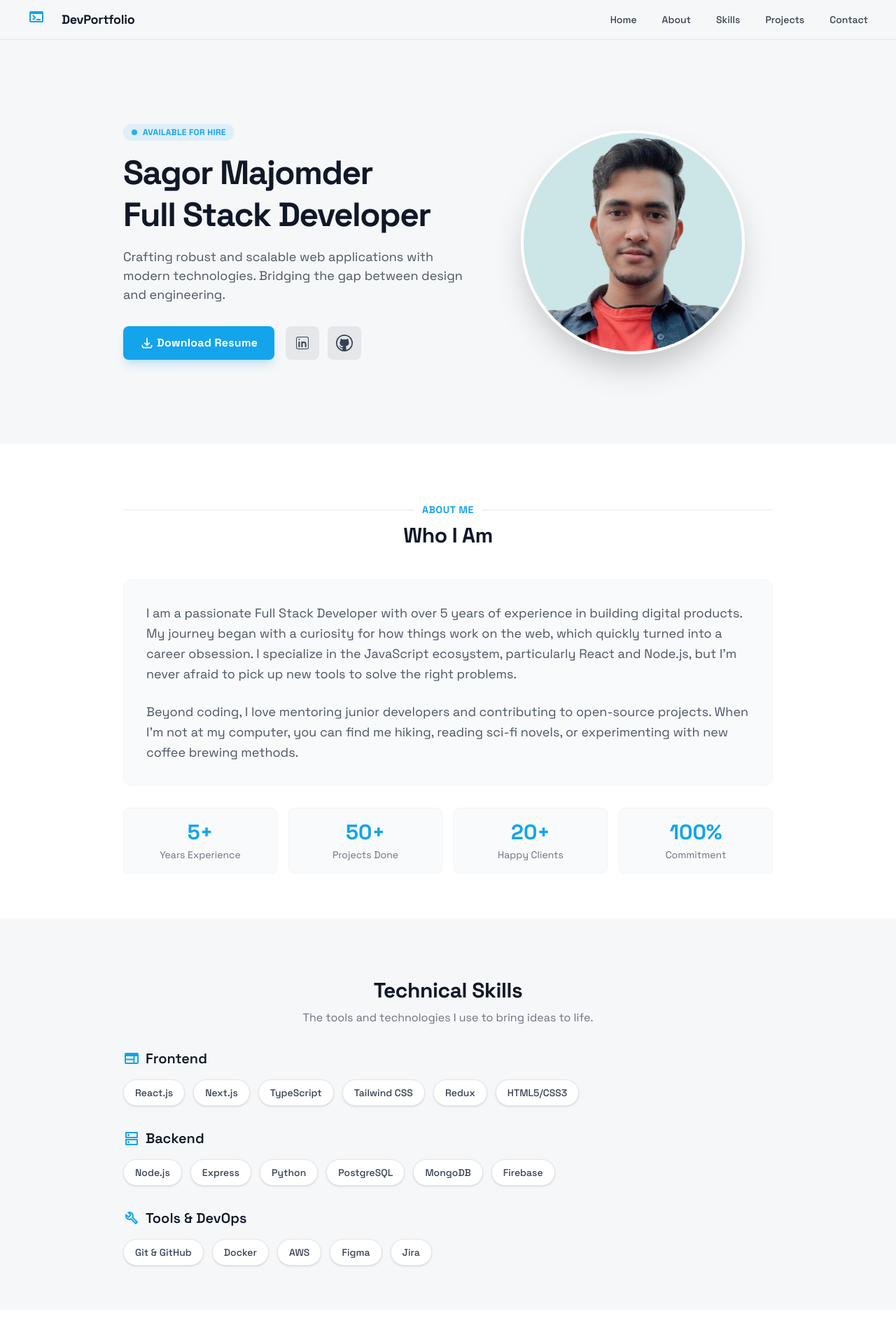
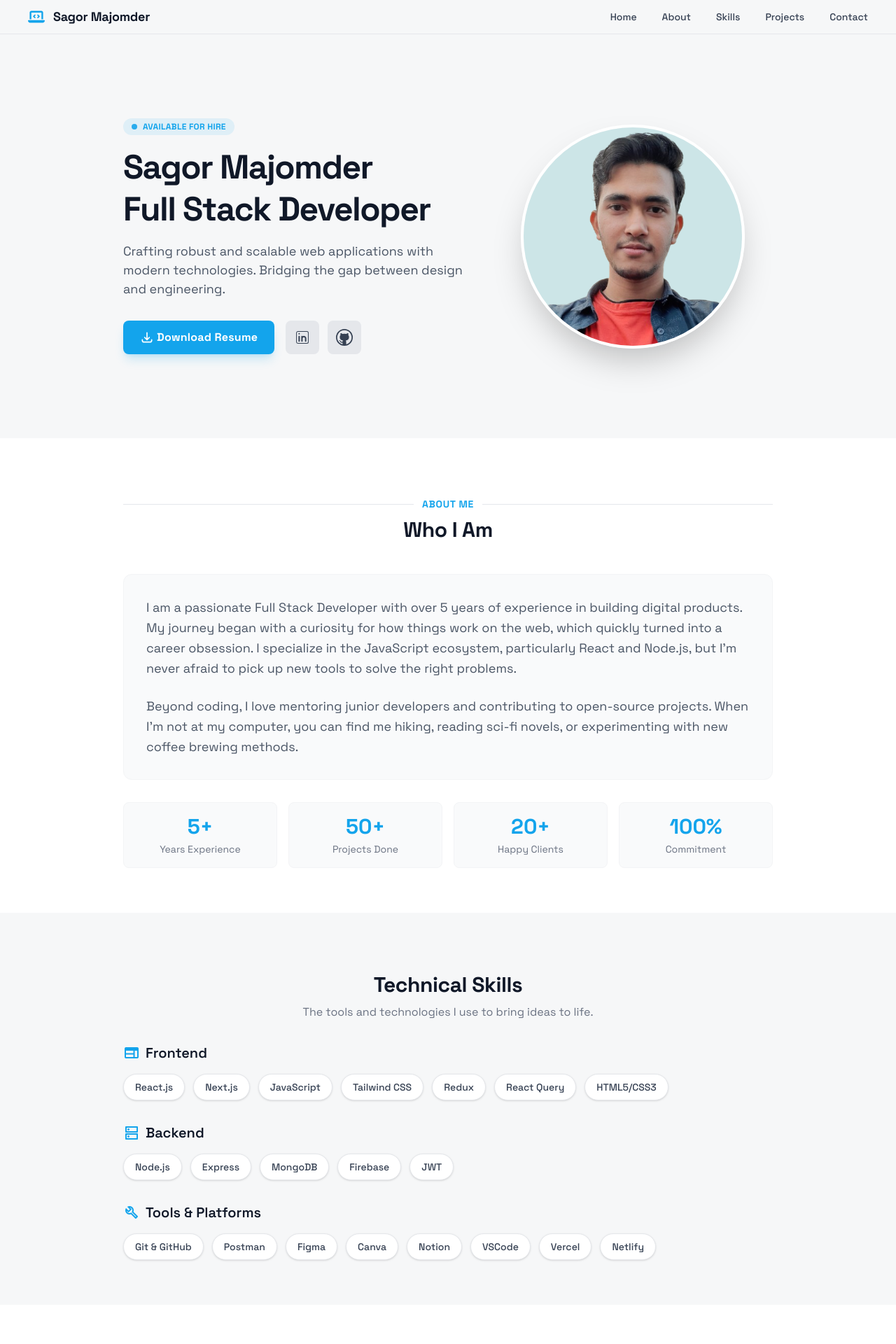
Before and after one commit to sagormajomder/portfolio, a React (Vite) app: page / in a window 1280 px wide. Shown: the top 1920 px of the page at 70% size. Built offline with nearby package versions, Linux system fonts and the light colour scheme.

Commit message:
refactor Navbar and Skills components for improved structure and icon integration

```diff
--- a/src/components/Navbar.jsx
+++ b/src/components/Navbar.jsx
@@ -1,5 +1,6 @@
 import { motion } from 'framer-motion';
 import { useState } from 'react';
+import { FaLaptopCode } from 'react-icons/fa6';
 
 const navLinks = [
   { name: 'Home', href: '#home' },
@@ -17,43 +18,42 @@ const Navbar = () => {
       initial={{ y: -100 }}
       animate={{ y: 0 }}
       transition={{ duration: 0.5 }}
-            className="sticky top-0 z-50 flex items-center justify-between whitespace-nowrap border-b border-solid border-b-gray-200 dark:border-b-[#283339] bg-background-light/95 dark:bg-[#111618]/95 backdrop-blur-sm px-4 md:px-10 py-3"
-        >
-            <div className="flex items-center gap-4 text-gray-900 dark:text-white">
-                <div className="size-8 text-primary">
-                    <span className="material-symbols-outlined text-3xl">terminal</span>
+      className='sticky top-0 z-100 flex items-center justify-between whitespace-nowrap border-b border-solid border-b-gray-200 dark:border-b-[#283339] bg-background-light/95 dark:bg-[#111618]/95 backdrop-blur-sm px-4 md:px-10 py-3'>
+      <div className='flex items-center gap-3 text-gray-900 dark:text-white'>
+        <div className='text-primary'>
+          <FaLaptopCode className='text-2xl' />
         </div>
-                <h2 className="text-gray-900 dark:text-white text-lg font-bold leading-tight tracking-[-0.015em]">
-                    DevPortfolio
+        <h2 className='text-gray-900 dark:text-white text-lg font-bold leading-tight tracking-[-0.015em]'>
+          Sagor Majomder
         </h2>
       </div>
-            <div className="hidden md:flex flex-1 justify-end gap-8">
-                <nav className="flex items-center gap-9">
-                    {navLinks.map((link) => (
+      <div className='hidden md:flex flex-1 justify-end gap-8'>
+        <nav className='flex items-center gap-9'>
+          {navLinks.map(link => (
             <a
               key={link.name}
-                            className="text-gray-700 dark:text-white text-sm font-medium leading-normal hover:text-primary transition-colors"
-                            href={link.href}
-                        >
+              className='text-gray-700 dark:text-white text-sm font-medium leading-normal hover:text-primary transition-colors'
+              href={link.href}>
               {link.name}
             </a>
           ))}
         </nav>
       </div>
       {/* Mobile Menu Icon */}
-            <div className="md:hidden text-gray-900 dark:text-white" onClick={() => setIsOpen(!isOpen)}>
-                <span className="material-symbols-outlined cursor-pointer">menu</span>
+      <div
+        className='md:hidden text-gray-900 dark:text-white'
+        onClick={() => setIsOpen(!isOpen)}>
+        <span className='material-symbols-outlined cursor-pointer'>menu</span>
       </div>
       {/* Mobile Menu (Simple implementation) */}
       {isOpen && (
-                <div className="absolute top-full left-0 w-full bg-background-light dark:bg-[#111618] border-b border-gray-200 dark:border-[#283339] md:hidden flex flex-col p-4 shadow-lg">
-                    {navLinks.map((link) => (
+        <div className='absolute top-full left-0 w-full bg-background-light dark:bg-[#111618] border-b border-gray-200 dark:border-[#283339] md:hidden flex flex-col p-4 shadow-lg'>
+          {navLinks.map(link => (
             <a
               key={link.name}
-                            className="py-2 text-gray-700 dark:text-white text-sm font-medium hover:text-primary transition-colors"
+              className='py-2 text-gray-700 dark:text-white text-sm font-medium hover:text-primary transition-colors'
               href={link.href}
-                            onClick={() => setIsOpen(false)}
-                        >
+              onClick={() => setIsOpen(false)}>
               {link.name}
             </a>
           ))}
--- a/src/components/Skills.jsx
+++ b/src/components/Skills.jsx
@@ -4,49 +4,71 @@ const skillsData = [
   {
     category: 'Frontend',
     icon: 'web',
-        items: ['React.js', 'Next.js', 'TypeScript', 'Tailwind CSS', 'Redux', 'HTML5/CSS3']
+    items: [
+      'React.js',
+      'Next.js',
+      'JavaScript',
+      'Tailwind CSS',
+      'Redux',
+      'React Query',
+      'HTML5/CSS3',
+    ],
   },
   {
     category: 'Backend',
     icon: 'dns',
-        items: ['Node.js', 'Express', 'Python', 'PostgreSQL', 'MongoDB', 'Firebase']
+    items: ['Node.js', 'Express', 'MongoDB', 'Firebase', 'JWT'],
   },
   {
-        category: 'Tools & DevOps',
+    category: 'Tools & Platforms',
     icon: 'build',
-        items: ['Git & GitHub', 'Docker', 'AWS', 'Figma', 'Jira']
-    }
+    items: [
+      'Git & GitHub',
+      'Postman',
+      'Figma',
+      'Canva',
+      'Notion',
+      'VSCode',
+      'Vercel',
+      'Netlify',
+    ],
+  },
 ];
 
 const Skills = () => {
   return (
-        <section className="px-4 md:px-40 flex justify-center py-16 bg-background-light dark:bg-[#111618]" id="skills">
-            <div className="layout-content-container flex flex-col max-w-[960px] flex-1">
-                <div className="px-4 pb-8 pt-5 text-center">
-                    <h2 className="text-gray-900 dark:text-white text-3xl font-bold leading-tight tracking-[-0.015em]">
+    <section
+      className='px-4 md:px-40 flex justify-center py-16 bg-background-light dark:bg-[#111618]'
+      id='skills'>
+      <div className='layout-content-container flex flex-col max-w-[960px] flex-1'>
+        <div className='px-4 pb-8 pt-5 text-center'>
+          <h2 className='text-gray-900 dark:text-white text-3xl font-bold leading-tight tracking-[-0.015em]'>
             Technical Skills
           </h2>
-                    <p className="text-gray-500 dark:text-gray-400 mt-2">The tools and technologies I use to bring ideas to life.</p>
+          <p className='text-gray-500 dark:text-gray-400 mt-2'>
+            The tools and technologies I use to bring ideas to life.
+          </p>
         </div>
-                <div className="px-4 grid gap-8">
+        <div className='px-4 grid gap-8'>
           {skillsData.map((skillGroup, index) => (
             <motion.div
               key={skillGroup.category}
               initial={{ opacity: 0, x: -20 }}
               whileInView={{ opacity: 1, x: 0 }}
               transition={{ delay: index * 0.2, duration: 0.5 }}
-                            viewport={{ once: true }}
-                        >
-                            <h3 className="text-gray-900 dark:text-white text-xl font-semibold mb-4 flex items-center gap-2">
-                                <span className="material-symbols-outlined text-primary">{skillGroup.icon}</span> {skillGroup.category}
+              viewport={{ once: true }}>
+              <h3 className='text-gray-900 dark:text-white text-xl font-semibold mb-4 flex items-center gap-2'>
+                <span className='material-symbols-outlined text-primary'>
+                  {skillGroup.icon}
+                </span>{' '}
+                {skillGroup.category}
               </h3>
-                            <div className="flex flex-wrap gap-3">
-                                {skillGroup.items.map((item) => (
+              <div className='flex flex-wrap gap-3'>
+                {skillGroup.items.map(item => (
                   <motion.span
                     key={item}
                     whileHover={{ scale: 1.1 }}
-                                        className="px-4 py-2 rounded-full bg-white dark:bg-[#1a2329] border border-gray-200 dark:border-[#283339] text-gray-700 dark:text-gray-200 text-sm font-medium shadow-sm cursor-default"
-                                    >
+                    className='px-4 py-2 rounded-full bg-white dark:bg-[#1a2329] border border-gray-200 dark:border-[#283339] text-gray-700 dark:text-gray-200 text-sm font-medium shadow-sm cursor-default'>
                     {item}
                   </motion.span>
                 ))}
```
Lines whose indentation alone changed are shown as unchanged.
